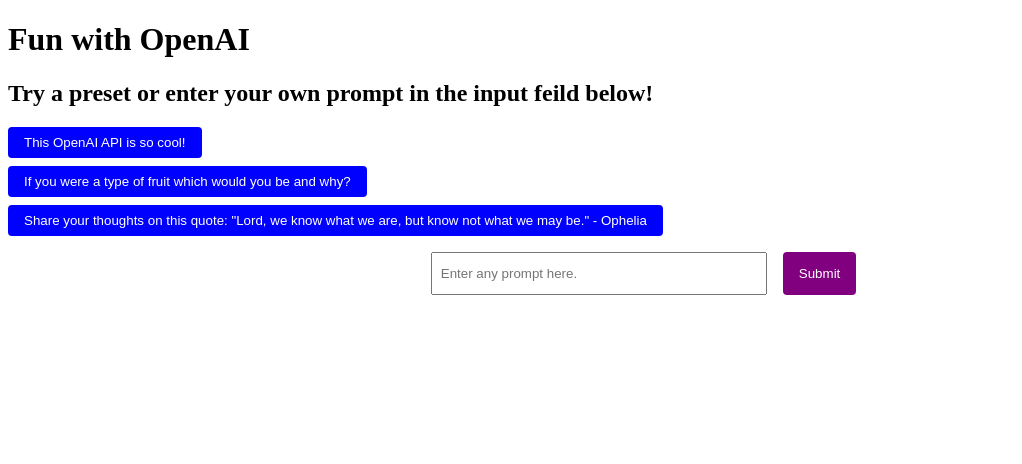
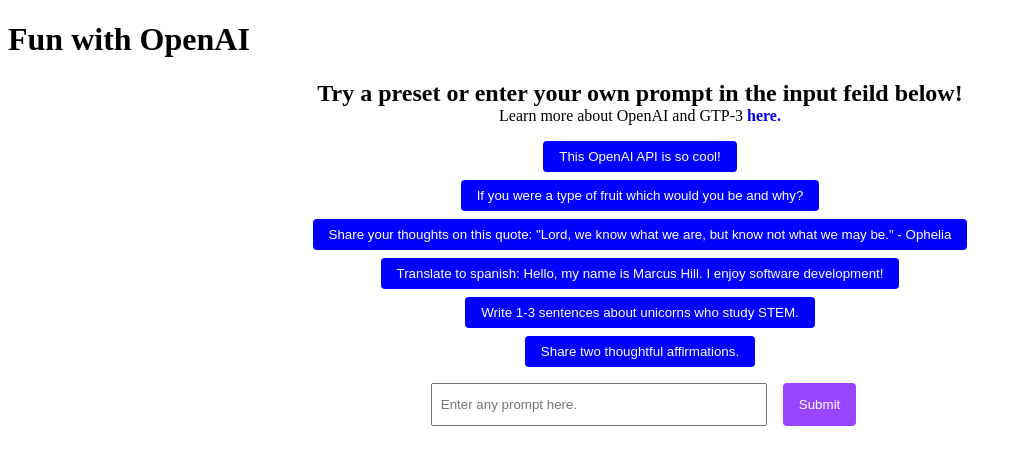
Before and after one commit to MarcusCHill/OpenAI, a React (Create React App) app: page / in a window 1280 px wide. Shown: the top 464 px of the page, without its empty margins (0-1022 px from the left). Built offline with nearby package versions, Linux system fonts and the light colour scheme.

Commit message:
CSS updates, .env.example file to display on repo, link to API, and more preset options

```diff
--- a/src/App.css
+++ b/src/App.css
@@ -1,7 +1,18 @@
+h2, p{
+  text-align: center;
+  margin: 0em;
+}
+a{
+  text-decoration: none;
+}
+a:hover{
+  text-decoration: underline;
+}
 ul{
-  padding: 0rem;
+  padding: 0em;
 }
 li{
+  text-align: center;
   margin: .5rem 0rem;
 }
 input{
@@ -10,32 +21,34 @@ input{
   width: 25%;
 }
 button{
-  background-color: blue;
+  background-color: rgb(0, 0, 255);
   color: white;
   padding: .5rem 1rem;
   border: none;
   border-radius: 0.25rem;
 }
 button:hover{
-  background-color: lightblue;
+  background-color: rgba(0, 0, 255, .65);
 }
 #formButton{
-  background-color: purple;
+  background-color: rgb(153, 68, 255);
 }
 #formButton:hover{
-  background-color: lightgreen;
+  background-color: rgba(153, 68, 255, .65);
 }
 #removeButton{
-  background-color: red;
+  background-color: rgb(255, 0, 0);
+  margin: .5rem 0rem;
 }
 #removeButton:hover{
-  background-color: pink;
+  background-color: rgba(255, 0, 0, .65);
 }
 
 label{
   position: relative;
   top: 5px;
   left: 55px;
+  height: 5px;
   opacity: 0;
   transform: translateY(5px);
   color: Black;
@@ -58,3 +71,9 @@ label{
   transition-property: padding;
   transition-duration: 500ms;
 }
+#responseSection li{
+  background-color: lightgrey;
+}
+#responseSection p{
+  margin-top: .5rem;
+}
--- a/src/App.js
+++ b/src/App.js
@@ -50,6 +50,8 @@ function App() {
   return (
     <>
       <h1>Fun with OpenAI</h1>
+      <h2>Try a preset or enter your own prompt in the input feild below!</h2>
+      <p>Learn more about OpenAI and GTP-3 <a href="https://beta.openai.com/"><strong>here.</strong></a></p>
       <section>
         <PromptPresets onAddPrompt={addPrompt}/>
         <PromptForm onAddPrompt={addPrompt}/>
--- a/src/components/PromptListItem.js
+++ b/src/components/PromptListItem.js
@@ -7,10 +7,8 @@ function PromptListItem({ item, onRemovePrompt }) {
 
   return(
     <li>
-      <span>Prompt: </span><span>{item.userPrompt}</span>
-      <br/>
-      <span>OpenAI:</span><span>{item.openaiResponse}</span>
-      <br/>
+      <p>Prompt: {item.userPrompt}</p>
+      <p>OpenAI:{item.openaiResponse}</p>
       {/*onClick event calls onRemovePrompt inline handler accepting the items ID used to filter and remove this list element within the App component*/}
       <button id="removeButton" onClick={() => onRemovePrompt(item.id)}>Remove</button>
     </li>
--- a/src/components/PromptPresets.js
+++ b/src/components/PromptPresets.js
@@ -3,7 +3,6 @@ import randomKey from "./randomKey.js"
 
 /*
 Create function component "PromptPresets" that accepts destructed prop onAddPrompt and returns a React fragment containing a heading and list of buttons to be used as preset prompts
-Returns heading title "Try a preset or enter your own prompt in the input feild below!",
 unordered list with list elements that contain a button with onClick event handler.
 */
 function PromptPresets({ onAddPrompt }) {
@@ -18,8 +17,8 @@ function PromptPresets({ onAddPrompt }) {
     */
     let parameters = {
       prompt: event.target.textContent,
-      temperature: 0.5,
-      max_tokens: 64,
+      temperature: 0.6,
+      max_tokens: 100,
     };
 
     fetch("https://api.openai.com/v1/engines/text-curie-001/completions", {
@@ -42,14 +41,14 @@ function PromptPresets({ onAddPrompt }) {
   };
 
   return(
-    <>
-      <h2>Try a preset or enter your own prompt in the input feild below!</h2>
       <ul>
         <li><button onClick={handlePresetSubmission}>This OpenAI API is so cool!</button></li>
         <li><button onClick={handlePresetSubmission}>If you were a type of fruit which would you be and why?</button></li>
         <li><button onClick={handlePresetSubmission}>Share your thoughts on this quote: "Lord, we know what we are, but know not what we may be." - Ophelia</button></li>
+        <li><button onClick={handlePresetSubmission}>Translate to spanish: Hello, my name is Marcus Hill. I enjoy software development!</button></li>
+        <li><button onClick={handlePresetSubmission}>Write 1-3 sentences about unicorns who study STEM.</button></li>
+        <li><button onClick={handlePresetSubmission}>Share two thoughtful affirmations.</button></li>
       </ul>
-    </>
   );
 };
 
```
Also changed, not shown: 1 other file (tests, documents, lock files or other folders).
